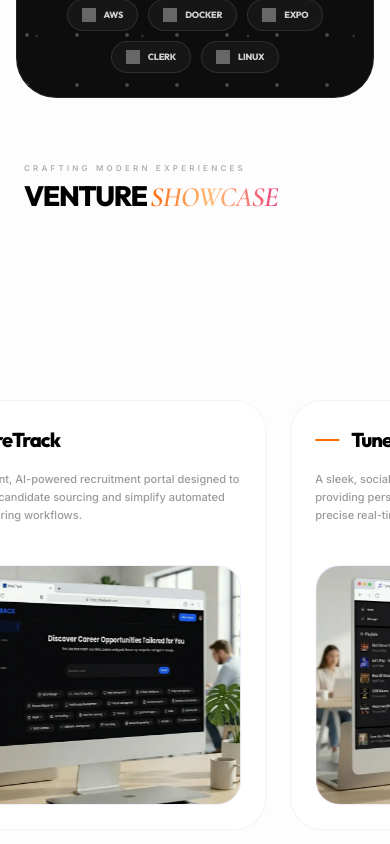
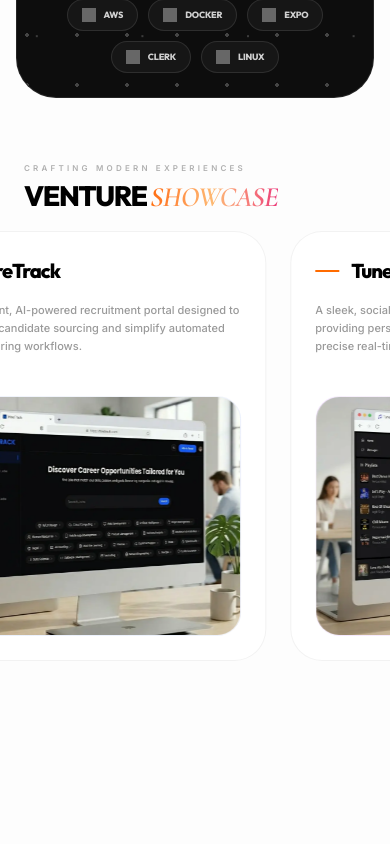
Before and after one commit to ReeturajKumar/Portfolio, a React (Vite) app: page / in a window 390 px wide. Shown: the part 3508-4352 px from the top of the page. Built offline with nearby package versions, Linux system fonts and the light colour scheme; grey boxes are pictures that could not be loaded.

Commit message:
feat: implement interactive project showcase section with scroll-linked animations and custom cursor effects

```diff
--- a/src/components/sections/Portfolio.tsx
+++ b/src/components/sections/Portfolio.tsx
@@ -212,11 +212,11 @@ const Portfolio = () => {
   ];
 
   return (
-    <section ref={targetRef} id="portfolio" className="relative h-[280vh] md:h-[250vh] bg-transparent text-black">
-      <div className="sticky top-0 h-screen md:h-[100vh] flex flex-col items-center justify-start overflow-hidden pt-0">
+    <section ref={targetRef} id="portfolio" className="relative h-[200vh] md:h-[220vh] lg:h-[280vh] bg-transparent text-black">
+      <div className="sticky top-0 h-screen md:h-screen flex flex-col items-center justify-start overflow-hidden pt-0">
 
         {/* Sticky Section Header */}
-        <div className="relative z-50 mb-2 h-fit pointer-events-none px-6 md:px-12 lg:px-20 w-full text-left pt-6 md:pt-14">
+        <div className="relative z-50 h-fit pointer-events-none px-6 md:px-12 lg:px-20 w-full text-left pt-6 md:pt-10 lg:pt-14">
            <motion.div
              initial={{ opacity: 0, y: 30 }}
              whileInView={{ opacity: 1, y: 0 }}
@@ -224,17 +224,17 @@ const Portfolio = () => {
              className="pointer-events-auto"
            >
              <p className="text-[8px] md:text-[9px] font-black uppercase tracking-[0.4em] md:tracking-[0.5em] text-black/30 mb-2">Crafting Modern Experiences</p>
-             <h2 className="text-[28px] mb-6 xs:text-[34px] sm:text-[38px] md:text-[54px] font-black tracking-tighter leading-none uppercase text-black">
+             <h2 className="text-[28px] mb-1 xs:text-[34px] sm:text-[38px] md:text-[54px] font-black tracking-tighter leading-none uppercase text-black">
                Venture <span className="font-['Cormorant_Garamond'] italic font-normal text-transparent bg-clip-text bg-gradient-to-r from-[#FF6B00] via-[#FDBA74] to-[#EB3678] tracking-tight">Showcase</span>
              </h2>
            </motion.div>
         </div>
 
         {/* Horizontal Track Container */}
-        <div className="pt-1 flex h-full items-center relative w-full">
+        <div className="flex-1 flex items-start relative w-full pt-4 md:pt-12">
           <motion.div
             style={{ x }}
-            className="flex gap-6 md:gap-12 px-5 md:px-12 lg:px-20 h-auto items-center"
+            className="flex gap-6 md:gap-12 px-5 md:px-12 lg:px-20 h-auto items-start"
           >
             {projects.map((project, i) => (
               <ProjectCard key={project.id} project={project} index={i} />
```
